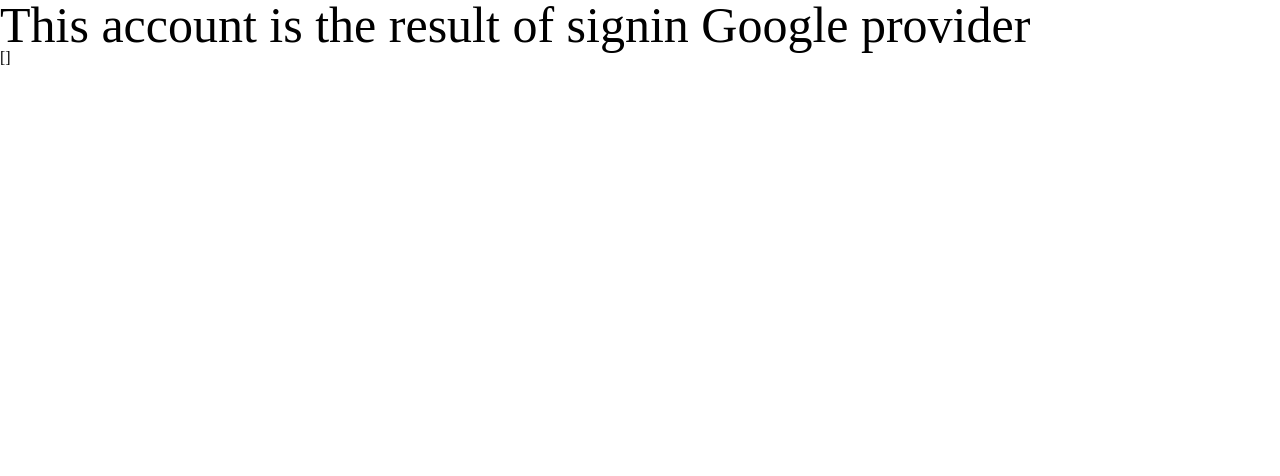
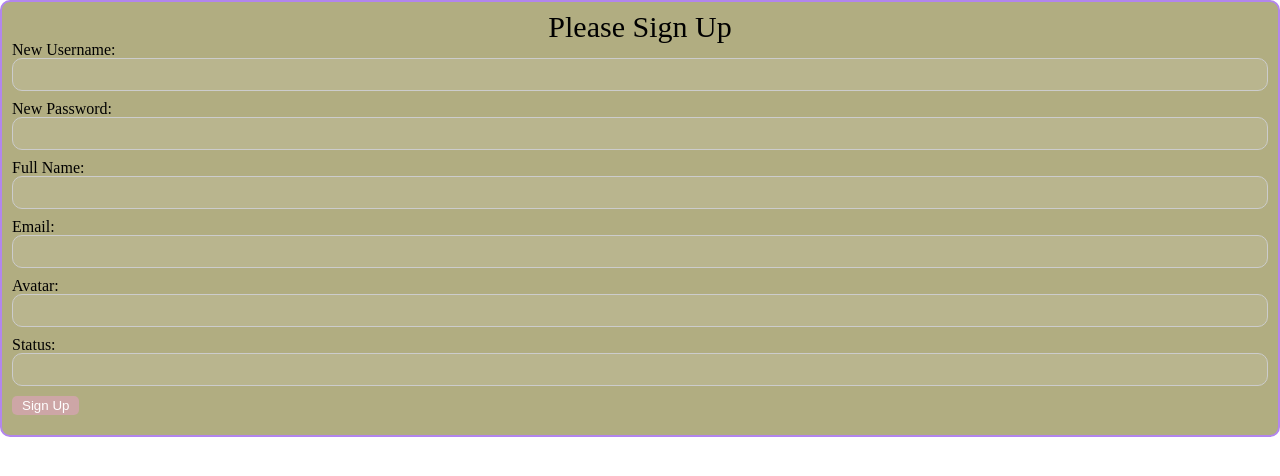
Before and after one commit to yanakiv30/chat, a Next.js app: page /account in a window 1280 px wide. Shown: the top 476 px of the page. Built offline with nearby package versions, Linux system fonts and the light colour scheme; no server answers; the database is empty.

Commit message:
pass session from server to client

```diff
--- a/app/account/page.tsx
+++ b/app/account/page.tsx
@@ -1,3 +1,4 @@
+import SignUp from "../_components/SignUp";
 import { auth } from "../_services/auth";
 import { supabase } from "../_services/supabase";
 
@@ -5,26 +6,24 @@
   const session = await auth();
   console.log("session= ", session);
 
-   async function getUsers() {
-    const { data, error } = await supabase
-      .from("users")
-      .select("*")
-    console.log("data from getUsers = ",data);
+//    async function getUsers() {
+//     const { data, error } = await supabase
+//       .from("users")
+//       .select("*")
+//     console.log("data from getUsers = ",data);
 
-    if (error) {
-      console.error(error);
-    }
-    return JSON.stringify(data);
-  }
-let result= await getUsers()
+//     if (error) {
+//       console.error(error);
+//     }
+//     return JSON.stringify(data);
+//   }
+// let result= await getUsers()
 
   return (
-    <div>
-      <p style={{ fontSize: "50px" }}>
-        This account is the result of signin Google provider
-      </p>
-      {result}
-    </div>
+    <div className="background-login">
+           <SignUp session={session}/>
+        </div>
+
   );
 }
 export default page;
```
Also changed, not shown: app/_components/SignUp.tsx (+6 -1 lines), app/signUp/page.tsx (+5 -5 lines).
